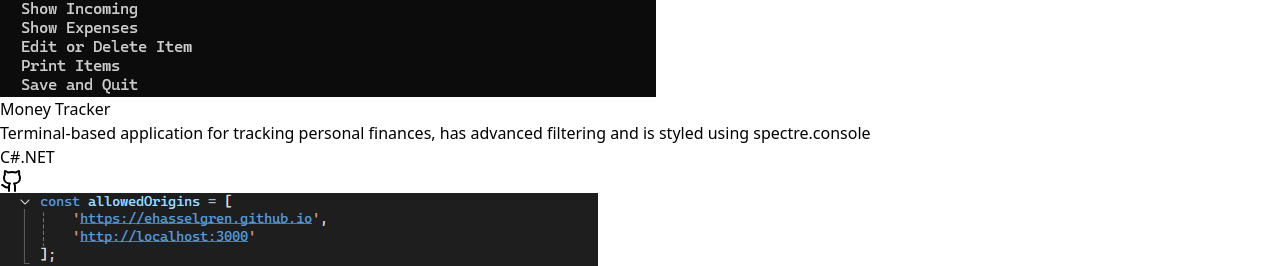
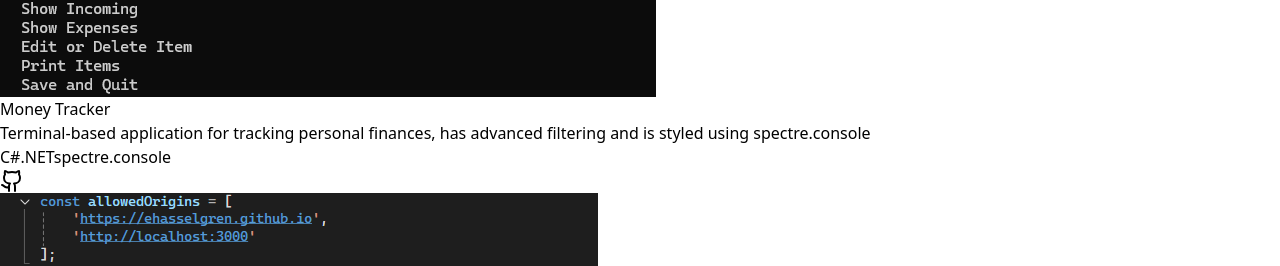
Before and after one commit to EHasselgren/Portfolio, a React (Vite) app in the folder my-portfolio/: page / in a window 1280 px wide. Shown: the part 2411-2677 px from the top of the page. Built offline with nearby package versions, Linux system fonts and the light colour scheme.

Commit message:
Added content

```diff
--- a/my-portfolio/src/components/sections/ProjectsSection.tsx
+++ b/my-portfolio/src/components/sections/ProjectsSection.tsx
@@ -22,7 +22,7 @@ export const ProjectsSection = React.forwardRef<HTMLDivElement, ProjectsSectionP
       {
         title: "Money Tracker",
         description: "Terminal-based application for tracking personal finances, has advanced filtering and is styled using spectre.console",
-        technologies: ["C#", ".NET"],
+        technologies: ["C#", ".NET", "spectre.console"],
         githubUrl: "https://github.com/EHasselgren/MoneyTracker",
         imageUrl: "/images/Moneytracker.png"
       },
```
